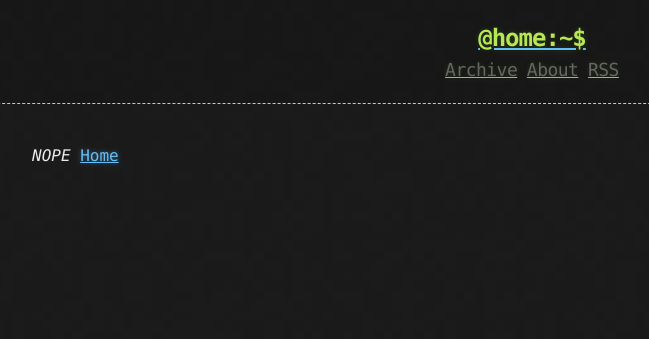
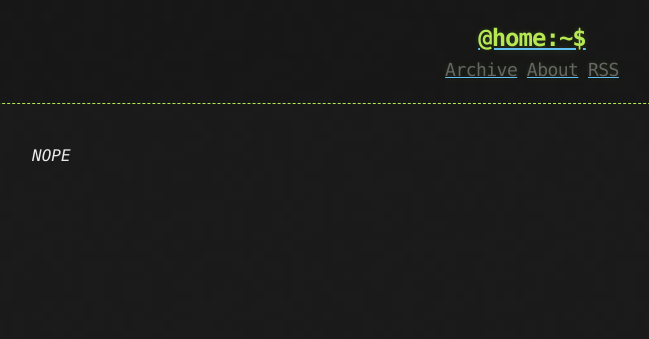
Before and after one commit to windfiresteel/windfiresteel.github.io, a Jekyll site: the page built from posts/nope.md, in a window 1280 px wide. Shown: the top 339 px of the page, without its empty margins (108-757 px from the left). Built offline with Jekyll 4.4.1, drawn with Linux system fonts in a browser that asks for light colours.

Commit message:
Update nope.md

```diff
--- a/posts/nope.md
+++ b/posts/nope.md
@@ -5,4 +5,3 @@ title: NOPE
 ---
 
 *NOPE*
-[Home](https://windfiresteel.github.io/)
```
